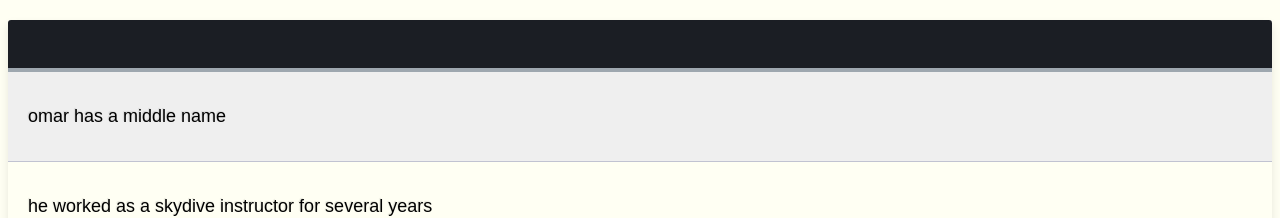
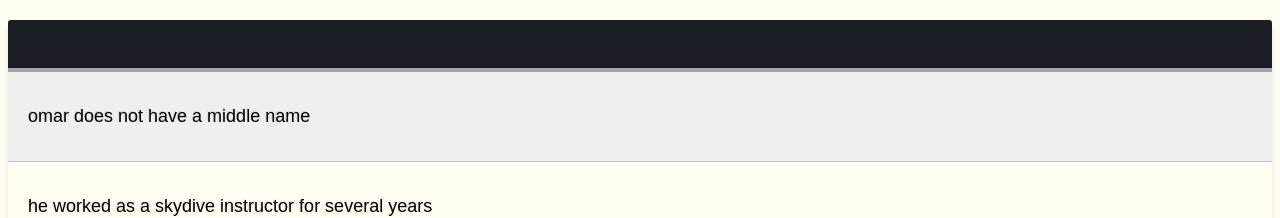
Before and after one commit to omar-nav/twoTruths, a plain HTML site: page index.html in a window 1280 px wide. Shown: the part 123-341 px from the top of the page. Drawn offline with Linux system fonts and the light colour scheme.

Commit message:
update html

```diff
--- a/index.html
+++ b/index.html
@@ -20,7 +20,7 @@
         </thead>
         <tbody class="table-hover">
         <tr>
-            <td class="text-left">omar has a middle name</td>
+            <td class="text-left">omar does not have a middle name</td>
         </tr>
         <tr>
             <td class="text-left">he worked as a skydive instructor for several years</td>
```
